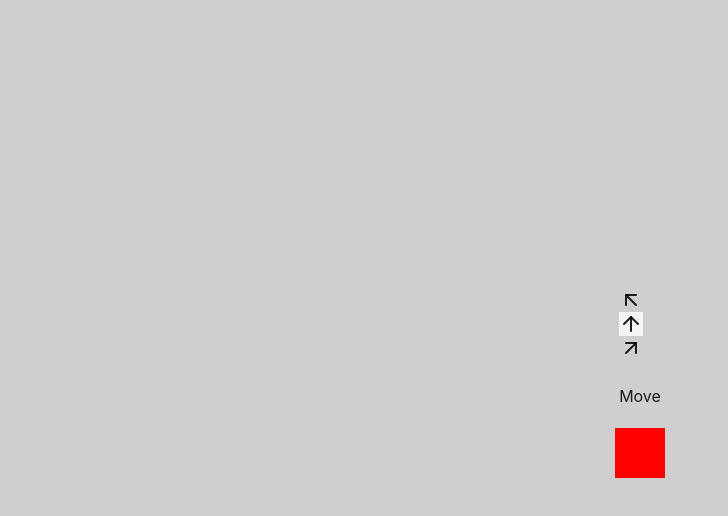
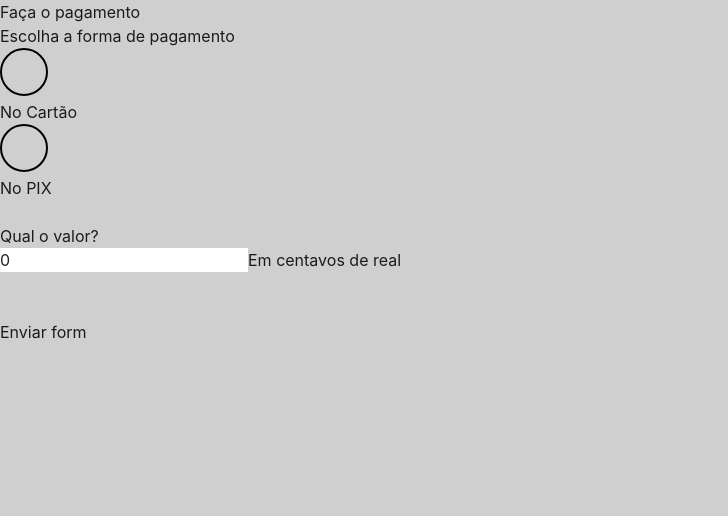
Before and after one commit to StructCE/our-react-components, a React (Vite) app: page / in a window 1280 px wide. Shown: the top 516 px of the page, without its empty margins (0-728 px from the left). Built offline with nearby package versions, Linux system fonts and the light colour scheme.

Commit message:
Radio input typescript

```diff
--- a/src/App.tsx
+++ b/src/App.tsx
@@ -1,7 +1,7 @@
-import { RadioInputExample } from "./components/RadioInput/example";
+import { RadioInputExample2 } from "./components/RadioInput/example2";
 
 function App() {
-  return <RadioInputExample />;
+  return <RadioInputExample2 />;
 }
 
 export default App;
--- a/src/components/Button/example.tsx
+++ b/src/components/Button/example.tsx
@@ -1,7 +1,9 @@
 export function Button({}) {
   return (
-    <div className="h-100 w-full flex justify-center items-center">
-      <button className="bg-gray-300 pt-2 pr-4 border-none hover:shadow-lg focus:shadow-lg focus:outline-orange-600 focus:outline-offset-1 hover:cursor-pointer rounded-md text-transparent">Olá mundo</button>
-    </div>
+    <body className="h-100 w-full flex justify-center items-center">
+      <button className="bg-gray-300 border-none h-8 w-20 pt-2 pr-4 hover:shadow-lg focus:shadow-lg focus:outline-orange-600 focus:outline-offset-1 hover:cursor-pointer rounded-md text-transparent">
+        Olá mundo
+      </button>
+    </body>
   );
 }
--- a/src/components/RadioInput/example/index.tsx
+++ b/src/components/RadioInput/example/index.tsx
@@ -8,23 +8,15 @@
 // - Criar uma página que permita o usuário escolher uma direção para mover o quadrado
 
 import * as RadioGroup from "@radix-ui/react-radio-group";
-import { useState } from "react";
+import React, { useState } from "react";
 import { RadioInput } from "..";
 import { ArrowUp, ArrowUpLeft, ArrowUpRight } from "./svgs";
-
-export default () => (
-  <RadioGroup.Root>
-    <RadioGroup.Item>
-      <RadioGroup.Indicator />
-    </RadioGroup.Item>
-  </RadioGroup.Root>
-);
 
 export function RadioInputExample() {
   const [direction, setDirection] = useState(0);
   const [currentPosition, setCurrentPosition] = useState(0);
 
-  function handleSubmitMove(e) {
+  function handleSubmitMove(e: React.FormEvent) {
     // prevenir o reload da página no "submit" (comportamento padrão do form)
     e.preventDefault();
 
@@ -38,52 +30,81 @@ export function RadioInputExample() {
     // pode causar bugs
   }
 
-  function handleChangeMove(e) {
+  function handleChangeMove(e: React.ChangeEvent<HTMLInputElement>) {
     setDirection(Number(e.target.value));
   }
 
   return (
-    <RadioGroup.Root className="pt-72 items-center content-center flex-col flex w-full h-screen">
+    <RadioGroup.Root className="flex flex-col items-center gap-2.5">
       <form onSubmit={handleSubmitMove}>
+        <RadioGroup.Item
+          value={""}
+          className="flex-col w-[25px] h-[25px] focus:bg-white border-black border-2"
+        >
           <RadioInput
+            style={{}}
             name="direction"
             id="left"
             value={-1}
             onChange={handleChangeMove}
           >
+            <RadioGroup.Indicator>
               <ArrowUpLeft
                 style={{
                   cursor: "pointer",
-              background: direction === -1 ? "rgba(255, 255, 255, 0.8)" : "",
+                  background:
+                    direction === -1 ? "rgba(255, 255, 255, 0.8)" : "",
                 }}
               />
+            </RadioGroup.Indicator>
           </RadioInput>
+        </RadioGroup.Item>
+        <br />
+        <RadioGroup.Item
+          value={""}
+          className="flex-col w-[25px] h-[25px] focus:bg-white border-black border-2"
+        >
           <RadioInput
+            style={{}}
             name="direction"
             id="up"
             value={0}
             onChange={handleChangeMove}
           >
+            <RadioGroup.Indicator>
               <ArrowUp
                 style={{
                   cursor: "pointer",
                   background: direction === 0 ? "rgba(255, 255, 255, 0.8)" : "",
                 }}
               />
+            </RadioGroup.Indicator>
           </RadioInput>
+        </RadioGroup.Item>
+        <br />
+        <RadioGroup.Item
+          value={""}
+          className="flex-col w-[25px] h-[25px] focus:bg-white border-black border-2"
+        >
           <RadioInput
+            style={{}}
             name="direction"
             id="down"
             value={1}
             onChange={handleChangeMove}
           >
+            <RadioGroup.Indicator>
               <ArrowUpRight
+                className="border-black"
                 style={{
                   cursor: "pointer",
                   background: direction === 1 ? "rgba(255, 255, 255, 0.8)" : "",
                 }}
               />
+            </RadioGroup.Indicator>
           </RadioInput>
+        </RadioGroup.Item>
+
         <br />
         <button type="submit">Move</button>
       </form>
--- a/src/components/RadioInput/example/svgs.tsx
+++ b/src/components/RadioInput/example/svgs.tsx
@@ -13,10 +13,7 @@ export function ArrowUpRight({ ...props }) {
       strokeWidth="2"
       strokeLinecap="round"
       strokeLinejoin="round"
-    >
-      <line x1="7" y1="17" x2="17" y2="7" />
-      <polyline points="7 7 17 7 17 17" />
-    </svg>
+    ></svg>
   );
 }
 
@@ -33,10 +30,7 @@ export function ArrowUpLeft({ ...props }) {
       strokeWidth="2"
       strokeLinecap="round"
       strokeLinejoin="round"
-    >
-      <line x1="17" y1="17" x2="7" y2="7" />
-      <polyline points="7 17 7 7 17 7" />
-    </svg>
+    ></svg>
   );
 }
 
@@ -53,9 +47,6 @@ export function ArrowUp({ ...props }) {
       strokeWidth="2"
       strokeLinecap="round"
       strokeLinejoin="round"
-    >
-      <line x1="12" y1="19" x2="12" y2="5" />
-      <polyline points="5 12 12 5 19 12" />
-    </svg>
+    ></svg>
   );
 }
--- a/src/components/RadioInput/example2/CustomRadio.jsx
+++ /dev/null
@@ -1,51 +0,0 @@
-import styled, { css } from "styled-components";
-
-const Container = styled.div`
-  input {
-    appearance: none;
-    position: absolute;
-  }
-  label {
-    display: flex;
-    align-items: center;
-    text-align: center;
-    gap: 6px;
-  }
-`;
-
-const CustomRadioIcon = styled.div`
-  width: 2rem;
-  aspect-ratio: 1 / 1;
-  border-radius: 100vmax;
-  border: black solid 2px;
-  align-self: center;
-
-  /* desestruturando os props passado para o CustomRadioIcon, mudando estilo se estiver selecionado  */
-  ${({ checked }) =>
-    checked &&
-    css`
-      background-color: green;
-    `}
-`;
-
-// Copiando e modificando o RadioInput original:
-
-// Objetivo da mudança:
-// - Isolar a aparência do input radio no componente
-
-// Para isso, foi necessário:
-// - Criar um novo componente CustomRadio, que recebe os props do RadioInput original
-// - Desestruturar a propriedade "checked" do props, para que ele exista não só no input,
-//    mas também Icone customizado, que está controlando a aparência do input
-export function CustomRadio({ children, checked, id, ...props }) {
-  return (
-    <Container>
-      <input checked={checked} id={id} {...props} type="radio" />
-      <label htmlFor={id}>
-        <CustomRadioIcon checked={checked} />
-        {/* rest of label */}
-        {children}
-      </label>
-    </Container>
-  );
-}
--- /dev/null
+++ b/src/components/RadioInput/example2/CustomRadio.tsx
@@ -0,0 +1,34 @@
+/* eslint-disable @typescript-eslint/no-unused-vars */
+import * as RadioGroup from "@radix-ui/react-radio-group";
+import React from "react";
+
+type Props = {
+  children: React.ReactNode;
+  checked: boolean;
+  id: string;
+  name: string;
+  value: string;
+  onChange: React.ChangeEventHandler<HTMLButtonElement>;
+};
+
+// Copiando e modificando o RadioInput original:
+
+// Objetivo da mudança:
+// - Isolar a aparência do input radio no componente
+
+// Para isso, foi necessário:
+// - Criar um novo componente CustomRadio, que recebe os props do RadioInput original
+// - Desestruturar a propriedade "checked" do props, para que ele exista não só no input,
+//    mas também Icone customizado, que está controlando a aparência do input
+export function CustomRadio({ children, checked, id, ...props }: Props) {
+  return (
+    <RadioGroup.Root>
+      <RadioGroup.Item
+        {...props}
+        className="w-12 border-black border-2 appearance-none h-12 rounded-full focus:bg-green-700 outline-none cursor-pointer "
+      >
+        <RadioGroup.Indicator></RadioGroup.Indicator>
+      </RadioGroup.Item>
+    </RadioGroup.Root>
+  );
+}
--- a/src/components/RadioInput/example2/index.jsx
+++ b/src/components/RadioInput/example2/index.tsx
@@ -5,7 +5,7 @@
 
 // - Criar uma página que permita o usuário escolher uma forma de pagamento com os radios
 
-import { useState } from "react";
+import React, { useState } from "react";
 import { CustomRadio } from "./CustomRadio";
 
 export function RadioInputExample2() {
@@ -14,7 +14,7 @@ export function RadioInputExample2() {
     value: 0,
   });
 
-  function handleChange(e) {
+  function handleChange(e: { target: { name: string; value: string } }) {
     // Reutilizar o mesmo handler para todos os inputs, basta colocar em cada um deles o atributo "name"
     const { name, value } = e.target;
     // Isso nem sempre pode ser feito
@@ -26,7 +26,7 @@ export function RadioInputExample2() {
     }
   }
 
-  function handleSubmit(e) {
+  function handleSubmit(e: { preventDefault: () => void }) {
     // prevenir o reload da página no "submit" (comportamento padrão do form)
     e.preventDefault();
 
@@ -42,6 +42,7 @@ export function RadioInputExample2() {
       <fieldset>
         <legend>Escolha a forma de pagamento</legend>
         <CustomRadio
+          children=""
           name="paymentMethod"
           value="card"
           id="card"
@@ -50,6 +51,7 @@ export function RadioInputExample2() {
         />
         <label htmlFor="card">No Cartão</label>
         <CustomRadio
+          children=""
           name="paymentMethod"
           id="pix"
           value="pix"
--- a/src/components/RadioInput/index.jsx
+++ b/src/components/RadioInput/index.tsx
@@ -1,4 +1,13 @@
-export function RadioInput({ children, id, style, ...props }) {
+type Props = {
+  children: React.ReactNode;
+  id: string;
+  style: React.CSSProperties;
+  name: string;
+  value: number;
+  onChange: React.ChangeEventHandler<HTMLInputElement>;
+};
+
+export function RadioInput({ children, id, style, ...props }: Props) {
   return (
     <>
       <input
--- a/tailwind.config.js
+++ b/tailwind.config.js
@@ -1,10 +1,11 @@
 /** @type {import('tailwindcss').Config} */
 export default {
   content: [
+    "./App.jax",
     "./index.html",
     "./src/components/Button/example.tsx",
     "./src/components/RadioInput/example/index.tsx",
-    "./src/components/RadioInput/example2/CustomRadio.jsx",
+    "./src/components/RadioInput/example2/CustomRadio.tsx",
   ],
   theme: {
     extend: {},
```
Also changed, not shown: .eslintrc.cjs, 2 other files (tests, documents, lock files or other folders). Lines whose indentation alone changed are shown as unchanged.
